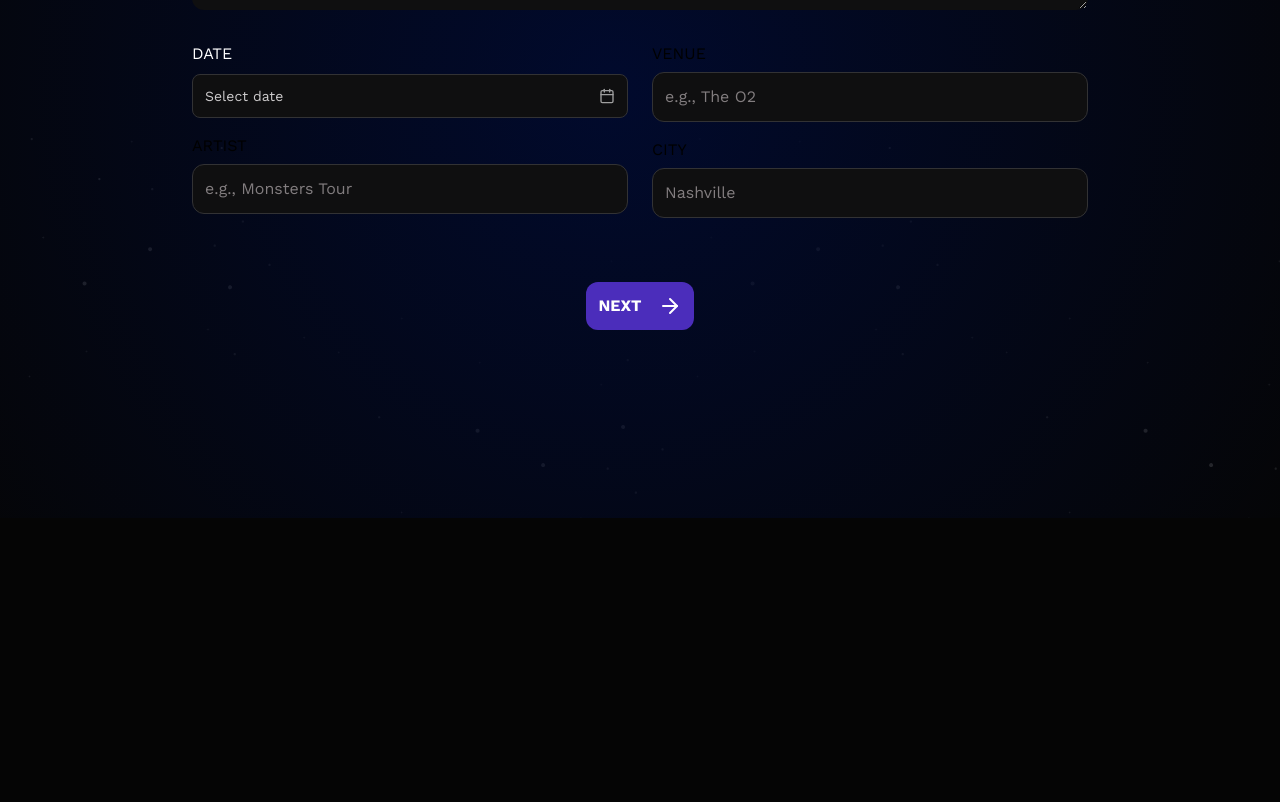
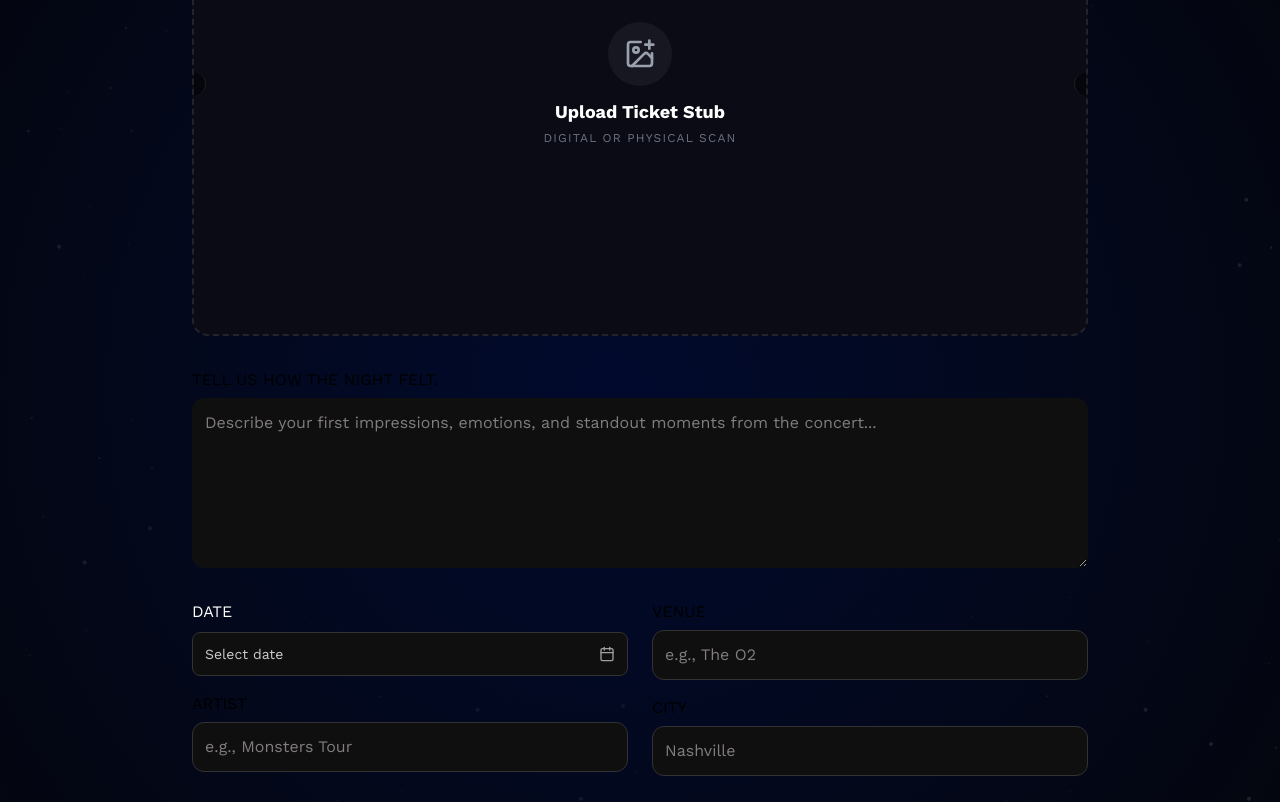
Before and after one commit to KRochaS/concerts-recap, a Next.js app: page /new-concert in a window 1280 px wide. Shown: the part 420-1222 px from the top of the page. Before the commit the page ends 938 px from the top, so only its background shows below. Built offline with nearby package versions, Linux system fonts and the light colour scheme; no server answers.

Commit message:
feat: integrate concert creation form with validation and toast feedback

```diff
--- a/src/presentation/pages/newConcert/steps/initialMemory/InitialMemory.tsx
+++ b/src/presentation/pages/newConcert/steps/initialMemory/InitialMemory.tsx
@@ -6,13 +6,21 @@ import { Button } from '@/presentation/shared/components/button/Button';
 import { DatePicker } from '@/presentation/shared/components/datepicker/Datepicker';
 import { Input } from '@/presentation/shared/components/input/Input';
 import { Textarea } from '@/presentation/shared/components/textarea/Textarea';
+import { FieldError } from '@/presentation/shared/components/fieldError/FieldError';
 import { NewConcertStepProps } from '@/presentation/ui-model/newConcert/newConcertFlow';
 import { ArrowRight } from 'lucide-react';
 import { zodResolver } from '@hookform/resolvers/zod';
 import { useForm, Controller } from 'react-hook-form';
+import TicketUpload from '@/presentation/shared/components/ticketUpload/TicketUpload';
+import { createConcertAction } from '@/app/actions/concert.actions';
+import { toast } from 'react-toastify';
 
 export const InitialMemory = ({ onContinue }: NewConcertStepProps) => {
-  const { register, control } = useForm<CreateConcertDTO>({
+  const {
+    register,
+    control,
+    formState: { errors },
+  } = useForm<CreateConcertDTO>({
     resolver: zodResolver(createConcertSchema),
     defaultValues: {
       artist: '',
@@ -21,47 +29,94 @@ export const InitialMemory = ({ onContinue }: NewConcertStepProps) => {
       description: '',
     },
   });
+
+  const submitData = async (data: CreateConcertDTO) => {
+    const result = await createConcertAction(data);
+
+    if (!result?.success) {
+      toast.error('Failed to create concert. Please try again.');
+      return;
+    }
+
+    toast.success('Concert created successfully.');
+    onContinue?.();
+  };
   return (
-    <form className="flex-1 flex flex-col items-center justify-start max-w-4xl mx-auto w-full mb-44">
+    <form
+      onSubmit={control.handleSubmit(submitData)}
+      className="flex-1 flex flex-col items-center justify-start max-w-4xl mx-auto w-full mb-44"
+    >
+      <div className="mb-8 h-full w-full">
+        <TicketUpload />
+      </div>
       <Textarea
+        data-testid="description-input"
         label="Tell us how the night felt."
         placeholder="Describe your first impressions, emotions, and standout moments from the concert..."
         rows={6}
         {...register('description')}
       />
+      <FieldError message={errors.description?.message} />
 
       <div className="flex flex-col md:flex-row gap-4 md:gap-6 mt-8 w-full">
         <div className="flex flex-col gap-4 flex-1">
+          <div className="flex flex-col">
             <Controller
               name="date"
               control={control}
               render={({ field }) => (
+                <>
                   <DatePicker
+                    dataTestId="date-input"
                     label="DATE"
                     value={field.value}
                     onChange={field.onChange}
                   />
+                  <FieldError message={errors.date?.message} />
+                </>
               )}
             />
+          </div>
+          <div className="flex flex-col">
             <Input
+              data-testid="artist-input"
               label="ARTIST"
               placeholder="e.g., Monsters Tour"
               {...register('artist')}
             />
+            <FieldError message={errors.artist?.message} />
+          </div>
         </div>
 
         <div className="flex flex-col gap-4 flex-1">
+          <div className="flex flex-col">
             <Input
+              data-testid="venue-input"
               label="VENUE"
               placeholder="e.g., The O2"
               {...register('venue')}
             />
-          <Input label="CITY" placeholder="Nashville" {...register('city')} />
+            <FieldError message={errors.venue?.message} />
+          </div>
+          <div className="flex flex-col">
+            <Input
+              data-testid="city-input"
+              label="CITY"
+              placeholder="Nashville"
+              {...register('city')}
+            />
+            <FieldError message={errors.city?.message} />
+          </div>
         </div>
       </div>
 
       <div className="mt-16 flex gap-4">
-        <Button type="button" className="text-md" onClick={onContinue}>
+        <Button
+          type="submit"
+          name="next-button"
+          aria-label="next-button"
+          className="text-md"
+        >
           {' '}
           NEXT <ArrowRight />
         </Button>
--- a/src/presentation/shared/components/datepicker/Datepicker.tsx
+++ b/src/presentation/shared/components/datepicker/Datepicker.tsx
@@ -10,12 +10,14 @@ interface DatePickerProps {
   value?: Date;
   onChange?: (date?: Date) => void;
   label?: string;
+  dataTestId?: string;
 }
 
 export function DatePicker({
   value,
   onChange,
   label = 'Concert date',
+  dataTestId,
 }: DatePickerProps) {
   const [open, setOpen] = React.useState(false);
   const containerRef = React.useRef<HTMLDivElement>(null);
@@ -42,6 +44,7 @@ export function DatePicker({
       <button
         type="button"
         onClick={() => setOpen(!open)}
+        data-testid={dataTestId}
         className={cn(
           'flex h-11 w-full items-center justify-between rounded-lg border px-3 text-sm text-content-body transition-all outline-none',
           'border-border-secondary bg-[#0f0f10] focus:ring-0 focus:ring-offset-0 focus:border-border-secondary active:border-border-secondary'
--- /dev/null
+++ b/src/presentation/shared/components/fieldError/FieldError.tsx
@@ -0,0 +1,12 @@
+import { cn } from '@/presentation/shared/lib/utils';
+import { FieldErrorProps } from '@/presentation/shared/ui-model/shared.model';
+
+export const FieldError = ({ message, className }: FieldErrorProps) => {
+  if (!message) return null;
+
+  return (
+    <p role="alert" className={cn('mt-1 text-xs text-red-400', className)}>
+      {message}
+    </p>
+  );
+};
--- a/src/presentation/shared/components/textarea/Textarea.tsx
+++ b/src/presentation/shared/components/textarea/Textarea.tsx
@@ -3,8 +3,12 @@ import { TextareaProps } from '@/presentation/shared/ui-model/shared.model';
 
 export function Textarea({ id, labelProps, label, ...props }: TextareaProps) {
   return (
-    <div className="flex-col  w-full flex gap-4">
-      <label htmlFor={id} {...labelProps} className="min-w-45">
+    <div className="w-full flex flex-col items-start gap-1.5">
+      <label
+        htmlFor={id}
+        {...labelProps}
+        className={cn('text-sm lg:text-base uppercase', labelProps?.className)}
+      >
         {label}
       </label>
       <textarea
--- a/src/presentation/shared/ui-model/shared.model.ts
+++ b/src/presentation/shared/ui-model/shared.model.ts
@@ -19,6 +19,11 @@ export interface TextareaProps extends React.TextareaHTMLAttributes<HTMLTextArea
   id?: string;
   label?: string;
   labelProps?: React.LabelHTMLAttributes<HTMLLabelElement>;
+}
+
+export interface FieldErrorProps {
+  message?: string;
+  className?: string;
 }
 
 export interface CardProps {
```
Lines whose indentation alone changed are shown as unchanged.
